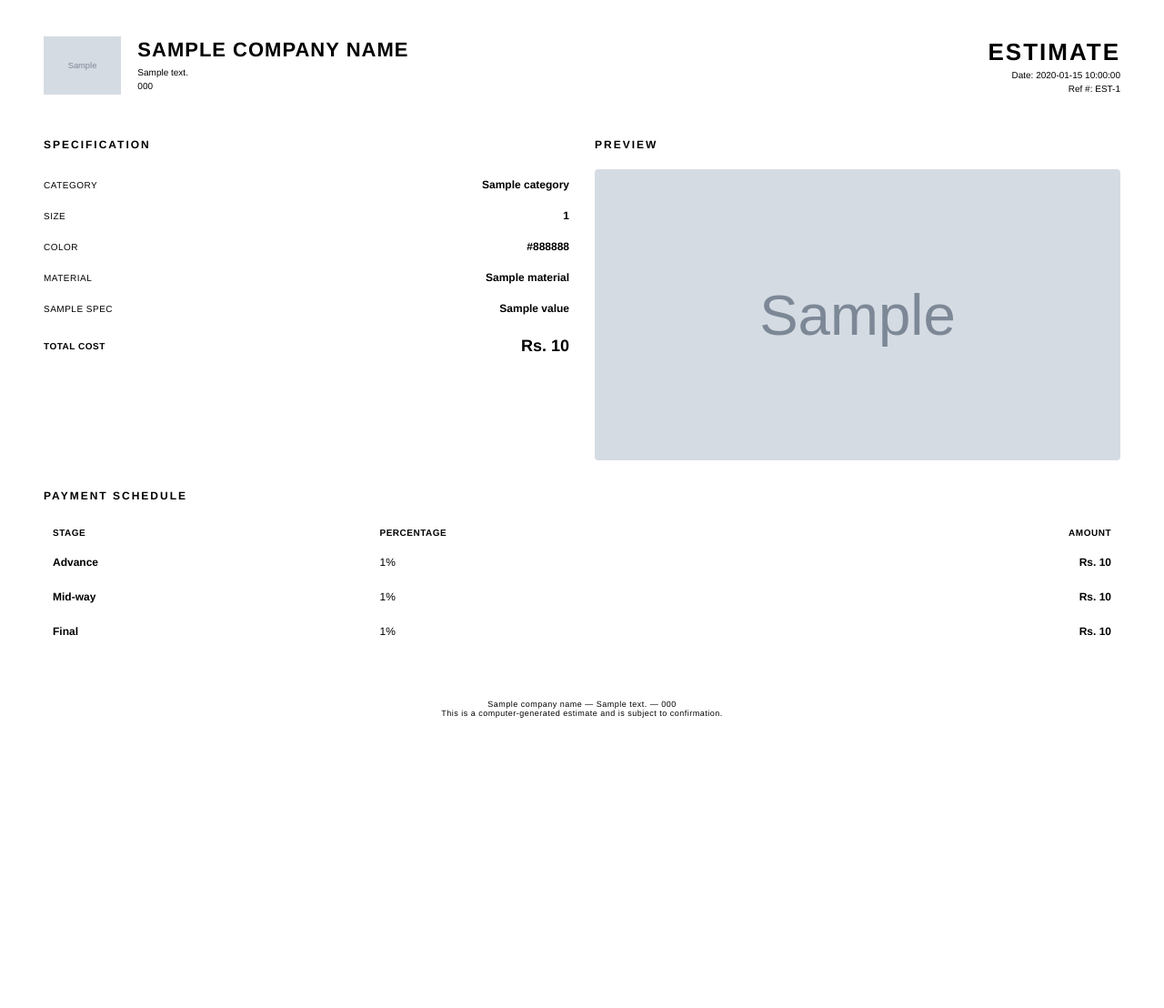
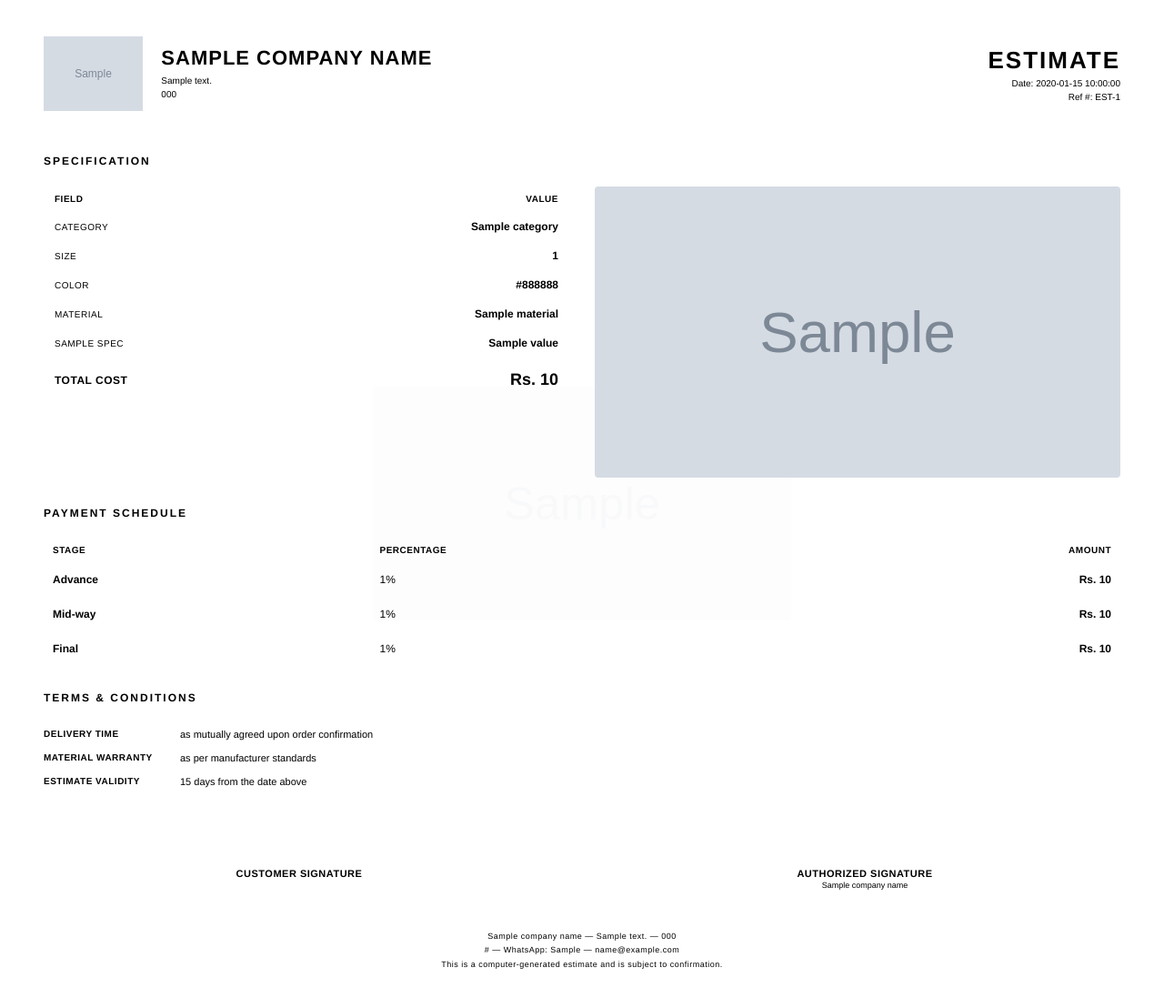
Before and after one commit to Ujk-droid/kamransteelbackend, a Python web app: template app/templates/estimate_pdf.html in a window 1280 px wide. Shown: the whole page at 91% size. Before the commit the page ends 789 px from the top, so only its background shows below. Run offline with Jinja, Linux system fonts and the light colour scheme; the template is opened without the code that fills it: most values are stand-ins (such as "Sample title", 1, 10 or a date in 2020); grey boxes marked "Sample" are stand-in pictures.

Commit message:
Add Estimate PDF redesign, Spotlight effect, loading indicators

```diff
--- a/app/services/pdf_service.py
+++ b/app/services/pdf_service.py
@@ -41,6 +41,9 @@ COMPANY_ADDRESS = (
     "Near Agha Khan School, Solder Bazar No-1, Karachi"
 )
 COMPANY_PHONE = "0300-2882134 / 0345-6167188"
+COMPANY_WEBSITE = "kamransteelfrontend.vercel.app"
+COMPANY_WHATSAPP = "0345-6167188"
+COMPANY_EMAIL = "kamransteelw@gmail.com"
 
 _env = Environment(loader=FileSystemLoader(str(TEMPLATES_DIR)))
 
@@ -65,6 +68,9 @@ def render_estimate_pdf(estimate: Estimate, theme: str = "dark") -> bytes:
         company_name=COMPANY_NAME,
         company_address=COMPANY_ADDRESS,
         company_phone=COMPANY_PHONE,
+        company_website=COMPANY_WEBSITE,
+        company_whatsapp=COMPANY_WHATSAPP,
+        company_email=COMPANY_EMAIL,
         logo_base64=_logo_data_uri(),
         estimate_id=estimate_read.id,
         created_at=estimate_read.created_at.strftime("%B %d, %Y"),
--- a/app/templates/estimate_pdf.html
+++ b/app/templates/estimate_pdf.html
@@ -21,7 +21,20 @@
     }
 
     .page {
+        position: relative;
         padding: 40px 48px;
+    }
+
+    .watermark {
+        position: absolute;
+        top: 50%;
+        left: 50%;
+        width: 460px;
+        height: 257px;
+        margin-top: -129px;
+        margin-left: -230px;
+        opacity: 0.045;
+        z-index: -1;
     }
 
     .header {
@@ -39,8 +52,8 @@
     }
 
     .logo {
-        height: 64px;
-        margin-right: 18px;
+        height: 82px;
+        margin-right: 20px;
     }
 
     .company-name {
@@ -90,6 +103,10 @@
         padding-bottom: 8px;
     }
 
+    .col-spacer {
+        height: 35px;
+    }
+
     .content-row {
         display: flex;
         gap: 28px;
@@ -111,12 +128,32 @@
     .details-table {
         width: 100%;
         border-collapse: collapse;
+        border: 1px solid {{ colors.border_faint }};
+    }
+
+    .details-table th {
+        text-align: left;
+        font-size: 10px;
+        letter-spacing: 0.5px;
+        text-transform: uppercase;
+        color: {{ colors.text_muted }};
+        padding: 9px 12px;
+        border-bottom: 1px solid {{ colors.border_strong }};
+        background-color: {{ colors.row_alt_bg }};
+    }
+
+    .details-table th.value-head {
+        text-align: right;
     }
 
     .details-table td {
-        padding: 10px 0;
+        padding: 9px 12px;
         border-bottom: 1px solid {{ colors.border_faint }};
         font-size: 12px;
+    }
+
+    .details-table tbody tr:nth-child(even) td {
+        background-color: {{ colors.row_alt_bg }};
     }
 
     .details-table td.label {
@@ -124,7 +161,7 @@
         text-transform: uppercase;
         letter-spacing: 0.5px;
         font-size: 10px;
-        width: 40%;
+        width: 45%;
     }
 
     .details-table td.value {
@@ -133,19 +170,20 @@
         text-align: right;
     }
 
-    .cost-row td {
+    .details-table .cost-row td {
         border-bottom: none;
         border-top: 2px solid {{ colors.accent }};
         padding-top: 14px;
+        background-color: transparent !important;
     }
 
-    .cost-row .label {
+    .details-table .cost-row .label {
         color: {{ colors.accent }};
         font-size: 12px;
         font-weight: 700;
     }
 
-    .cost-row .value {
+    .details-table .cost-row .value {
         color: {{ colors.accent }};
         font-size: 18px;
         font-weight: 700;
@@ -153,6 +191,7 @@
 
     .payment-schedule {
         margin-top: 8px;
+        margin-bottom: 28px;
     }
 
     .payment-table {
@@ -192,19 +231,83 @@
         text-align: right;
     }
 
+    .terms-section {
+        margin-bottom: 28px;
+    }
+
+    .terms-row {
+        display: flex;
+        padding: 7px 0;
+        font-size: 11px;
+    }
+
+    .terms-row + .terms-row {
+        border-top: 1px solid {{ colors.border_faint }};
+    }
+
+    .terms-label {
+        width: 150px;
+        flex-shrink: 0;
+        color: {{ colors.text_muted }};
+        text-transform: uppercase;
+        letter-spacing: 0.5px;
+        font-size: 10px;
+        font-weight: 700;
+    }
+
+    .terms-value {
+        color: {{ colors.text_primary }};
+    }
+
+    .signature-row {
+        display: flex;
+        gap: 60px;
+        margin-top: 8px;
+        margin-bottom: 8px;
+        break-inside: avoid;
+    }
+
+    .signature-box {
+        flex: 1;
+        text-align: center;
+    }
+
+    .signature-line {
+        height: 46px;
+        border-bottom: 1px solid {{ colors.border_strong }};
+    }
+
+    .signature-label {
+        margin-top: 8px;
+        font-size: 11px;
+        font-weight: 700;
+        color: {{ colors.text_strong }};
+        text-transform: uppercase;
+        letter-spacing: 0.5px;
+    }
+
+    .signature-sublabel {
+        margin-top: 2px;
+        font-size: 9px;
+        color: {{ colors.text_muted }};
+    }
+
     .footer {
-        margin-top: 40px;
+        margin-top: 28px;
         border-top: 1px solid {{ colors.border_strong }};
         padding-top: 16px;
         font-size: 9px;
         color: {{ colors.text_faint }};
         text-align: center;
         letter-spacing: 0.5px;
+        line-height: 1.7;
     }
 </style>
 </head>
 <body>
 <div class="page">
+
+    <img class="watermark" src="{{ logo_base64 }}" alt="">
 
     <div class="header">
         <div class="header-left">
@@ -228,6 +331,13 @@
         <div class="content-col">
             <div class="section-title">Specification</div>
             <table class="details-table">
+                <thead>
+                    <tr>
+                        <th>Field</th>
+                        <th class="value-head">Value</th>
+                    </tr>
+                </thead>
+                <tbody>
                     <tr>
                         <td class="label">Category</td>
                         <td class="value">{{ category }}</td>
@@ -254,10 +364,11 @@
                         <td class="label">Total Cost</td>
                         <td class="value">Rs. {{ cost }}</td>
                     </tr>
+                </tbody>
             </table>
         </div>
         <div class="content-col">
-            <div class="section-title">Preview</div>
+            <div class="col-spacer"></div>
             {% if image_url %}
             <img class="product-image" src="{{ image_url }}" alt="product image">
             {% else %}
@@ -298,8 +409,37 @@
         </table>
     </div>
 
+    <div class="terms-section">
+        <div class="section-title">Terms &amp; Conditions</div>
+        <div class="terms-row">
+            <div class="terms-label">Delivery Time</div>
+            <div class="terms-value">as mutually agreed upon order confirmation</div>
+        </div>
+        <div class="terms-row">
+            <div class="terms-label">Material Warranty</div>
+            <div class="terms-value">as per manufacturer standards</div>
+        </div>
+        <div class="terms-row">
+            <div class="terms-label">Estimate Validity</div>
+            <div class="terms-value">15 days from the date above</div>
+        </div>
+    </div>
+
+    <div class="signature-row">
+        <div class="signature-box">
+            <div class="signature-line"></div>
+            <div class="signature-label">Customer Signature</div>
+        </div>
+        <div class="signature-box">
+            <div class="signature-line"></div>
+            <div class="signature-label">Authorized Signature</div>
+            <div class="signature-sublabel">{{ company_name }}</div>
+        </div>
+    </div>
+
     <div class="footer">
         {{ company_name }} &mdash; {{ company_address }} &mdash; {{ company_phone }}<br>
+        {{ company_website }} &mdash; WhatsApp: {{ company_whatsapp }} &mdash; {{ company_email }}<br>
         This is a computer-generated estimate and is subject to confirmation.
     </div>
 
```
Lines whose indentation alone changed are shown as unchanged.
